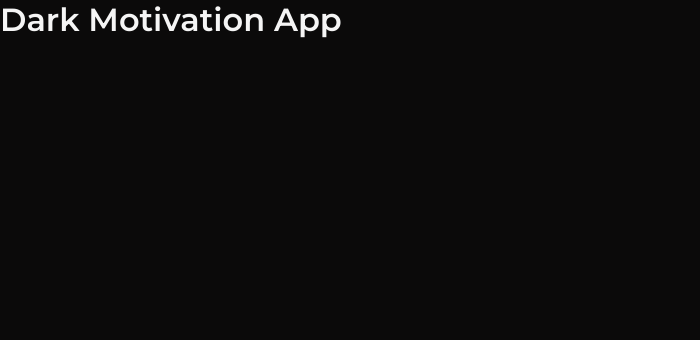
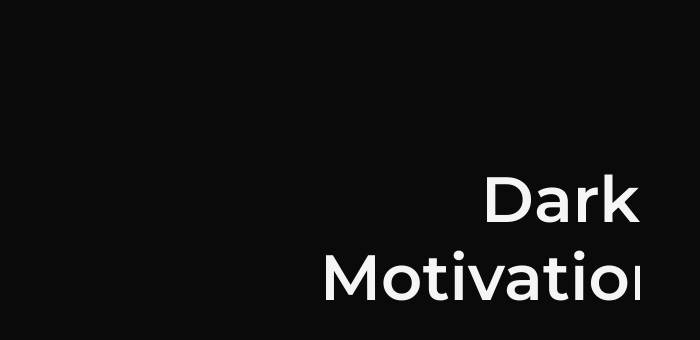
Before and after one commit to krystiano13/dark-motivation, a React (Create React App) app: page / in a window 1280 px wide. Shown: the top 340 px of the page, without its empty margins (0-700 px from the left). Built offline with nearby package versions, Linux system fonts and the light colour scheme.

Commit message:
create first styles for title screen

```diff
--- a/src/App.tsx
+++ b/src/App.tsx
@@ -1,10 +1,14 @@
 import React from 'react';
 import { Main } from './components/Universal/Main';
+import { HomeWrap } from "./components/Home/HomeWrap";
+import { Title } from "./components/Home/Title";
 
 const App = () => {
     return (
         <Main>
-            <h1>Dark Motivation App</h1>
+            <HomeWrap>
+                <Title>Dark Motivation</Title>
+            </HomeWrap>
         </Main>
     );
 }
--- /dev/null
+++ b/src/components/Home/HomeWrap.ts
@@ -0,0 +1,8 @@
+import styled from 'styled-components';
+
+export const HomeWrap = styled.div`
+  width : 50%;
+  height : 75%;
+  position: relative;
+  margin-top : 12.5%;
+`;
--- /dev/null
+++ b/src/components/Home/Title.ts
@@ -0,0 +1,10 @@
+import styled from 'styled-components';
+
+export const Title = styled.h1`
+  font-size : 4rem;
+  font-weight: 600;
+  text-align: right;
+  margin : 0;
+  max-width: 50%;
+  margin-left : 50%;
+`;
```
